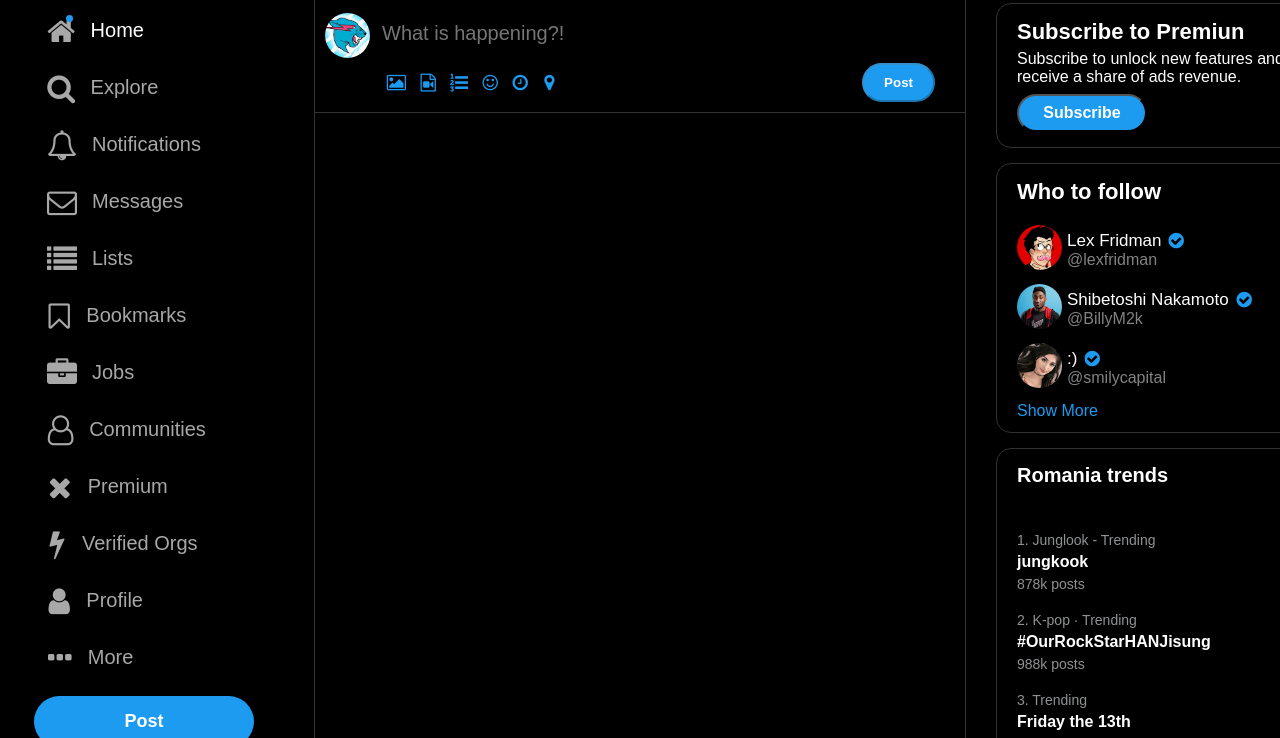
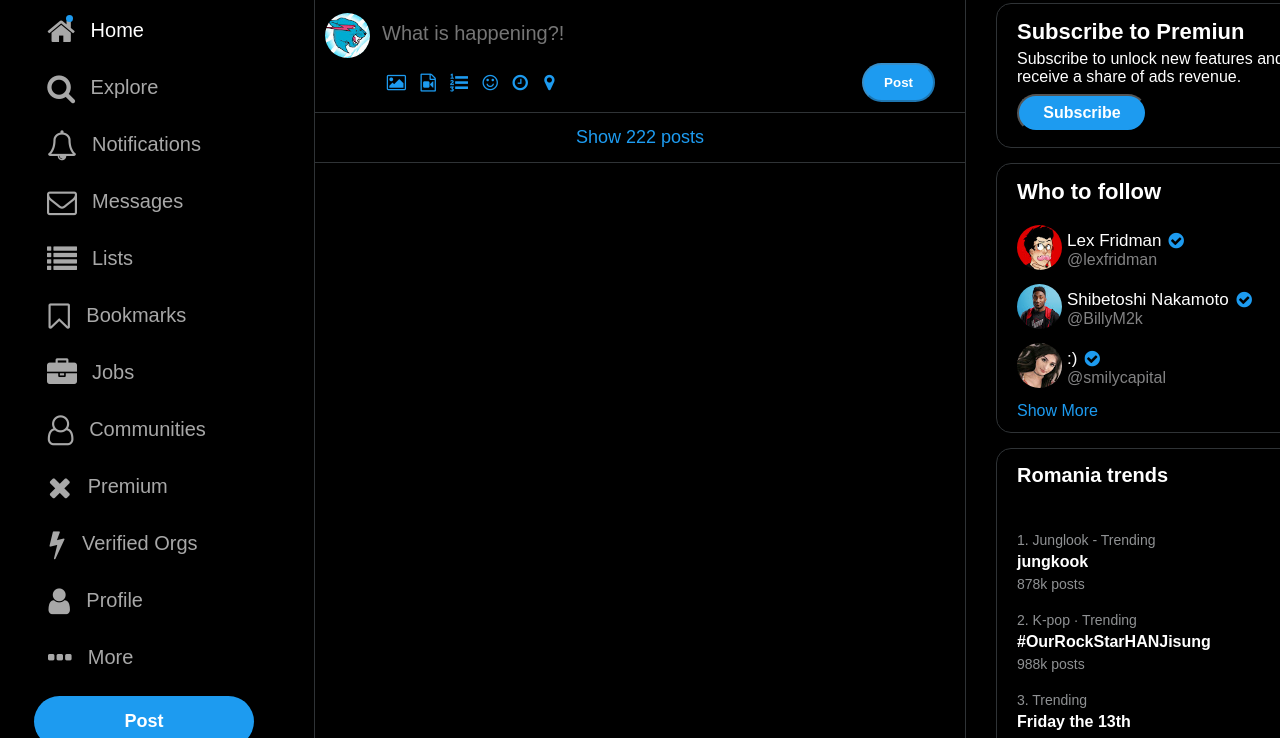
Before and after one commit to pescarualex/learning-css-tweter-clone, a plain HTML site: page index.html in a window 1280 px wide. Shown: the part 62-800 px from the top of the page. Drawn offline with Linux system fonts and the light colour scheme.

Commit message:
added a section to load more tweets

```diff
--- a/index.html
+++ b/index.html
@@ -152,7 +152,11 @@
 
 
 
-
+				<div class="new-tweets">
+					<button>
+						<p>Show 222 posts</p>
+					</button>
+				</div>
 
 
 
--- a/style/timeline.css
+++ b/style/timeline.css
@@ -130,4 +130,32 @@
   color: white;
   font-weight: bold;
   cursor: pointer;
+  font-family: Arial;
 }
+
+
+
+.new-tweets {
+  display: flex;
+  border-bottom: 1px solid rgb(47, 51, 54);
+  height: 50px;
+  align-items: center;
+  justify-content: center;
+}
+
+.new-tweets button {
+  width: 100%;
+  height: 100%;
+  background-color: transparent;
+  border: none;
+}
+
+.new-tweets p {
+  color: rgb(29, 155, 240);
+  font-family: Arial;
+  font-size: 18px;
+}
+
+.new-tweets button:hover {
+  background-color: rgba(30, 29, 29, 0.285);
+}
```
